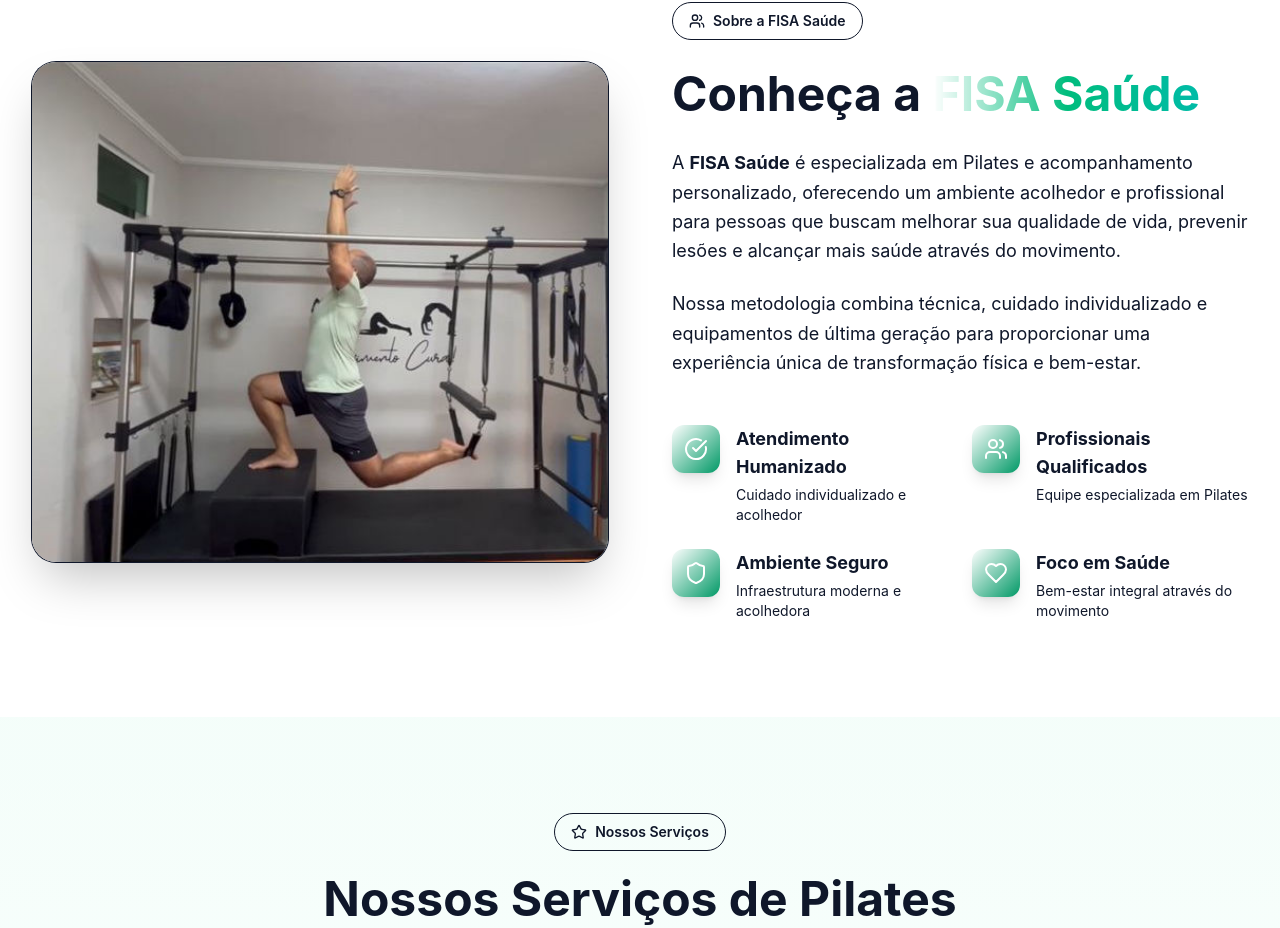
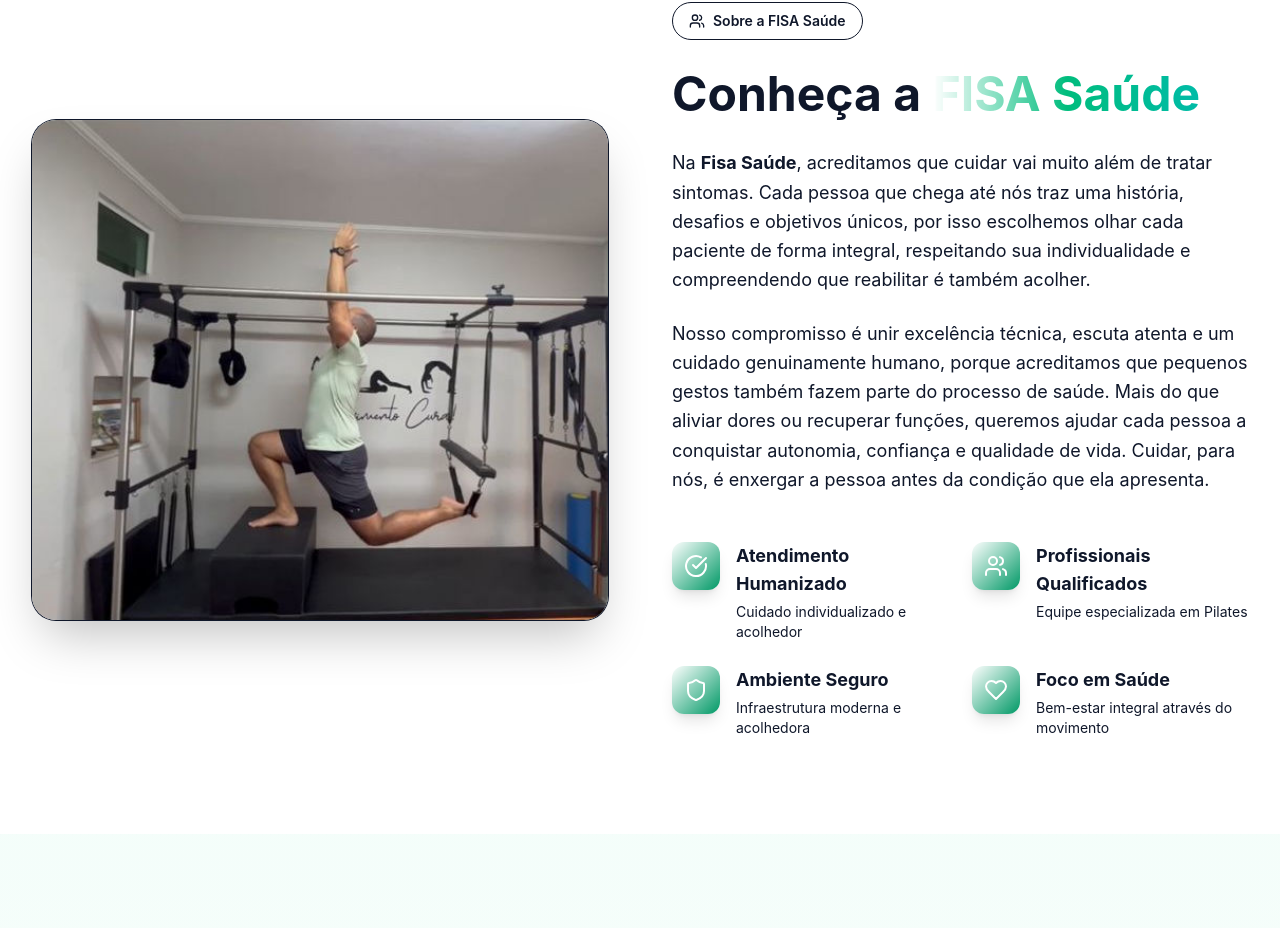
Before and after one commit to FisaSaude/fisaSaude, a React (Vite) app in the folder frontend/Fisa-Saude/: page / in a window 1280 px wide. Shown: the part 984-1912 px from the top of the page. Built offline with nearby package versions, Linux system fonts and the light colour scheme; a web font is replaced by a local one.

Commit message:
content: update About section with Fisa Saúde care statement
Reflect the clinic's integral, human-centered approach on the landing page.

```diff
--- a/frontend/Fisa-Saude/src/app/pages/LandingPage.tsx
+++ b/frontend/Fisa-Saude/src/app/pages/LandingPage.tsx
@@ -212,11 +212,11 @@ export default function LandingPage() {
                 </h2>
 
                 <p className="text-lg text-muted-foreground leading-relaxed">
-                  A <strong className="text-foreground">FISA Saúde</strong> é especializada em Pilates e acompanhamento personalizado, oferecendo um ambiente acolhedor e profissional para pessoas que buscam melhorar sua qualidade de vida, prevenir lesões e alcançar mais saúde através do movimento.
+                  Na <strong className="text-foreground">Fisa Saúde</strong>, acreditamos que cuidar vai muito além de tratar sintomas. Cada pessoa que chega até nós traz uma história, desafios e objetivos únicos, por isso escolhemos olhar cada paciente de forma integral, respeitando sua individualidade e compreendendo que reabilitar é também acolher.
                 </p>
 
                 <p className="text-lg text-muted-foreground leading-relaxed">
-                  Nossa metodologia combina técnica, cuidado individualizado e equipamentos de última geração para proporcionar uma experiência única de transformação física e bem-estar.
+                  Nosso compromisso é unir excelência técnica, escuta atenta e um cuidado genuinamente humano, porque acreditamos que pequenos gestos também fazem parte do processo de saúde. Mais do que aliviar dores ou recuperar funções, queremos ajudar cada pessoa a conquistar autonomia, confiança e qualidade de vida. Cuidar, para nós, é enxergar a pessoa antes da condição que ela apresenta.
                 </p>
 
                 <div className="grid sm:grid-cols-2 gap-6 pt-6">
```
